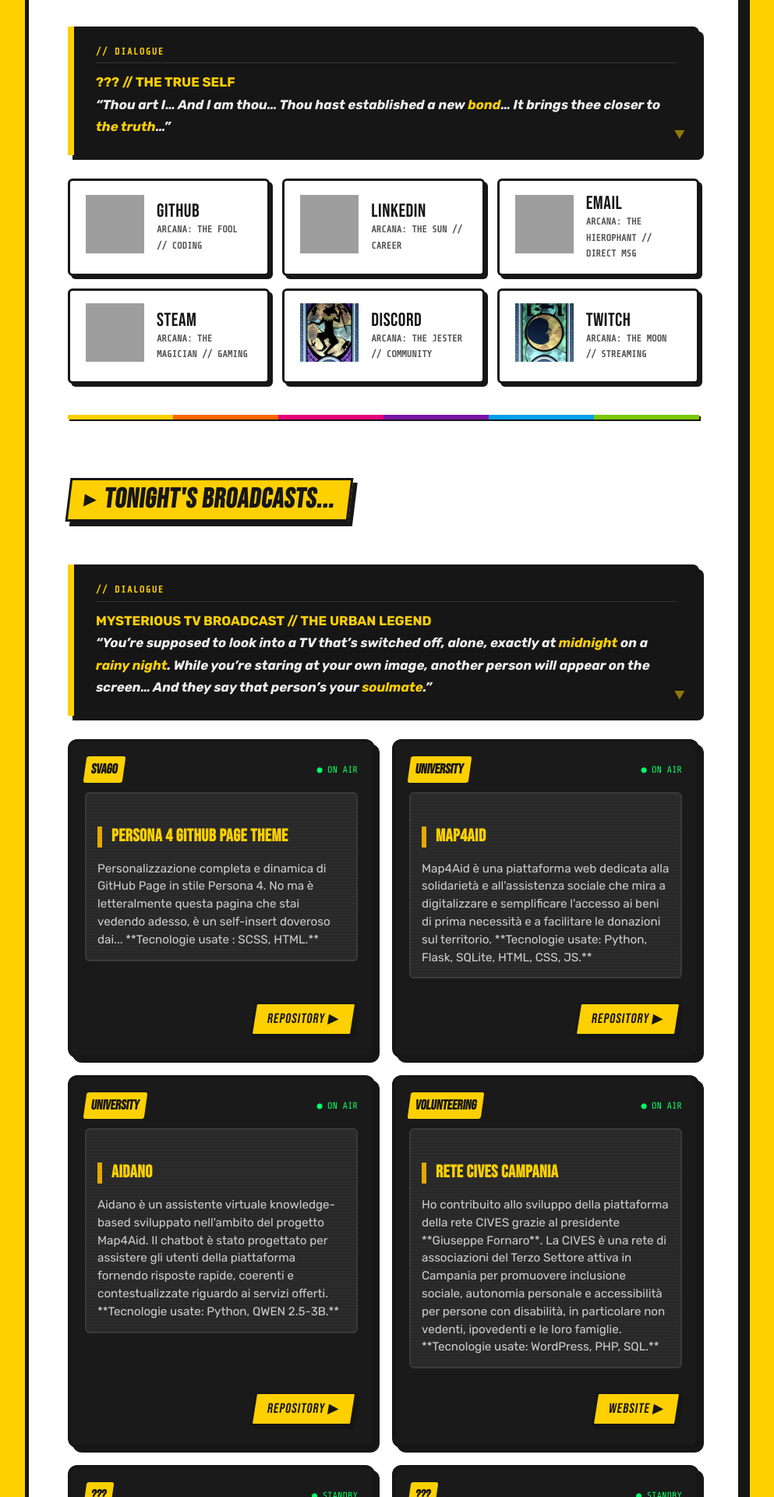
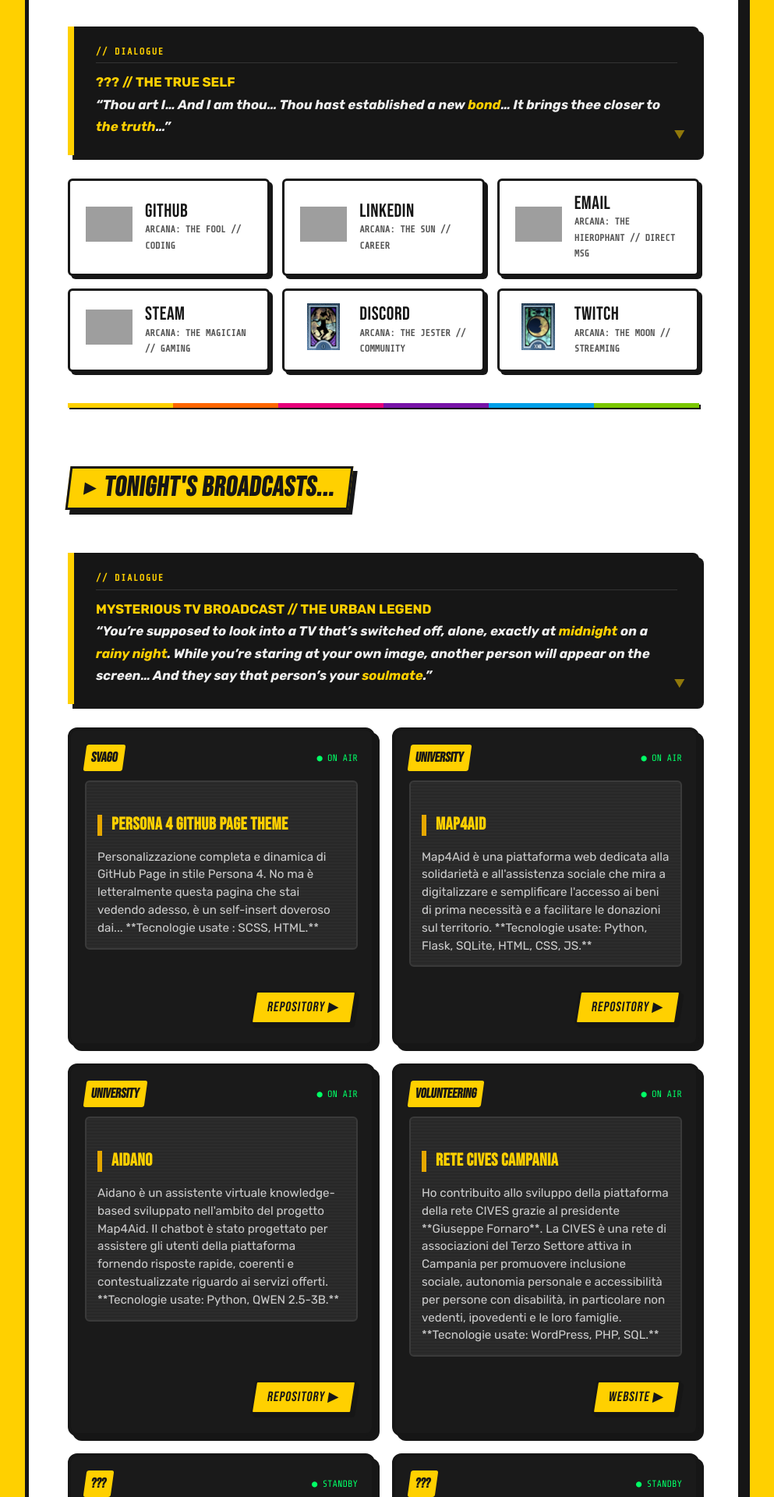
Before and after one commit to cristian-carotenuto/cristian-carotenuto.github.io, a Jekyll site: the page built from index.md, in a window 1280 px wide. Shown: the part 1273-3193 px from the top of the page at 78% size, without its empty margins (148-1141 px from the left). Built offline with Jekyll 4.4.1, drawn with Linux system fonts in a browser that asks for light colours; our own code applies the rules of GitHub Pages for plain Markdown files; grey boxes are pictures that could not be loaded.

Commit message:
updated style.css
+ fixed img sizes

```diff
--- a/assets/css/style.scss
+++ b/assets/css/style.scss
@@ -1025,9 +1025,9 @@
 }
 
 .slink-card img {
-  width: 75px;
-  height: 75px;
-  object-fit: cover;
+  width: 60px;
+  height: 60px;
+  object-fit: contain;
   flex-shrink: 0;
 }
 
```
